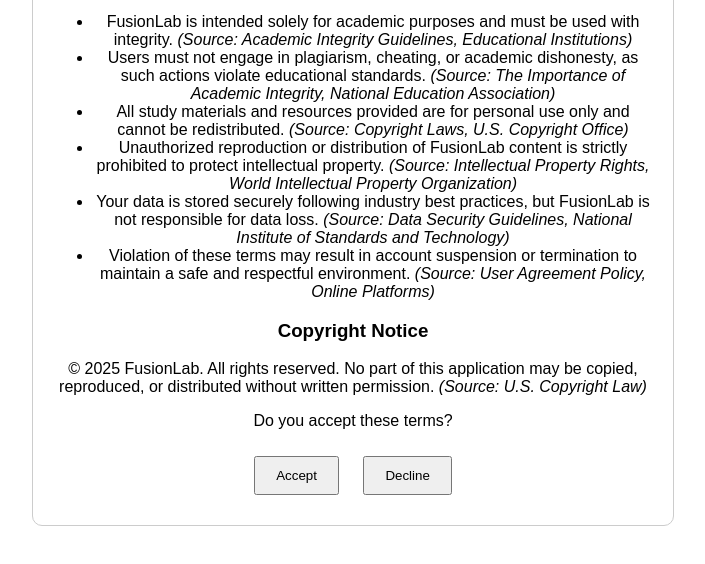
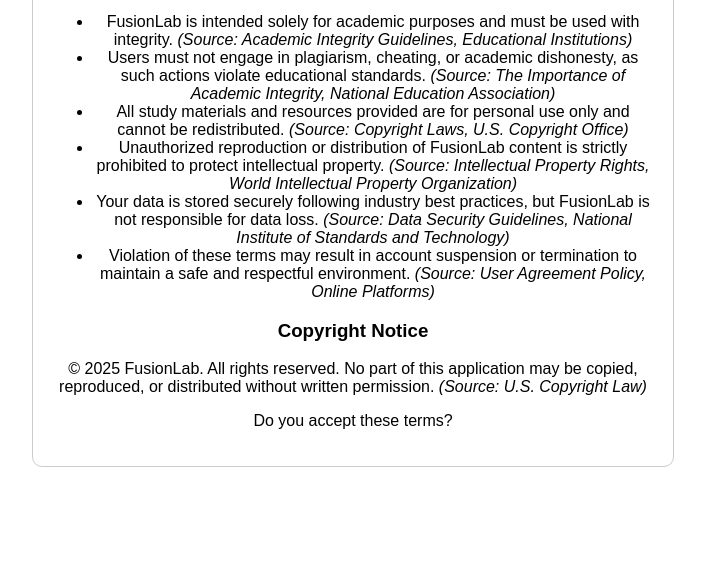
Before and after one commit to Lineartech172/TermsAndConditions, a plain HTML site: page index.html in a window 1280 px wide. Shown: the part 138-702 px from the top of the page, without its empty margins (287-992 px from the left). Drawn offline with Linux system fonts and the light colour scheme.

Commit message:
Update index.html

```diff
--- a/index.html
+++ b/index.html
@@ -24,8 +24,7 @@
         <h3>Copyright Notice</h3>
         <p>&copy; 2025 FusionLab. All rights reserved. No part of this application may be copied, reproduced, or distributed without written permission. <em>(Source: U.S. Copyright Law)</em></p>
         <p>Do you accept these terms?</p>
-        <button onclick="acceptTerms()">Accept</button>
-        <button onclick="declineTerms()">Decline</button>
+
     </div>
 
     <script>
```
